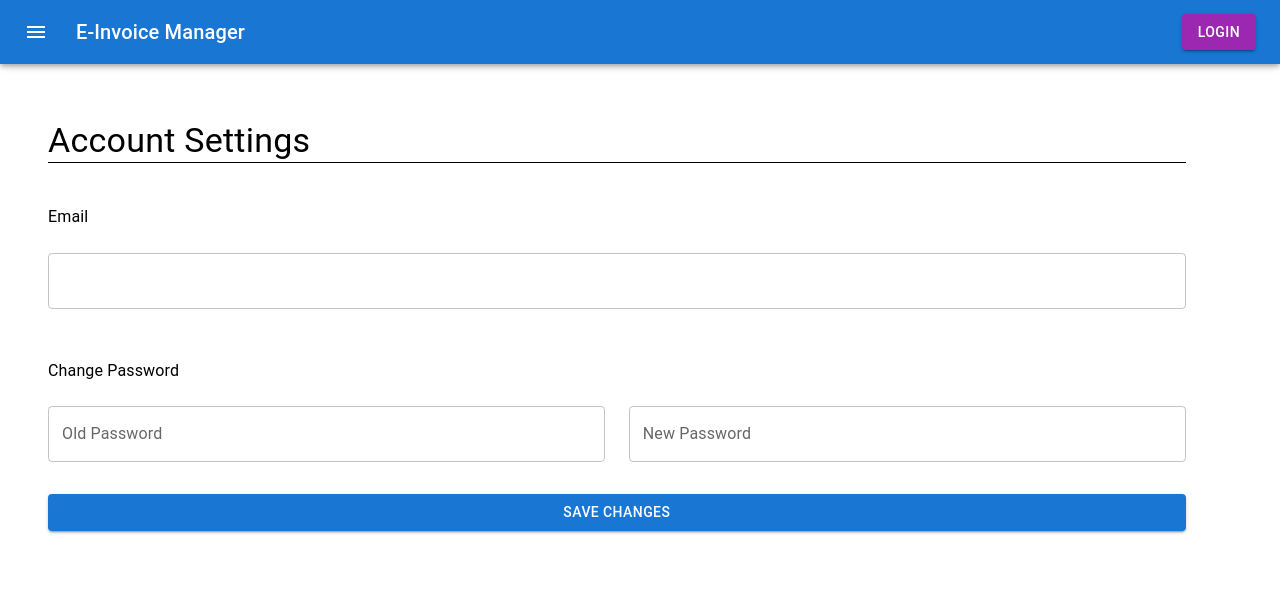
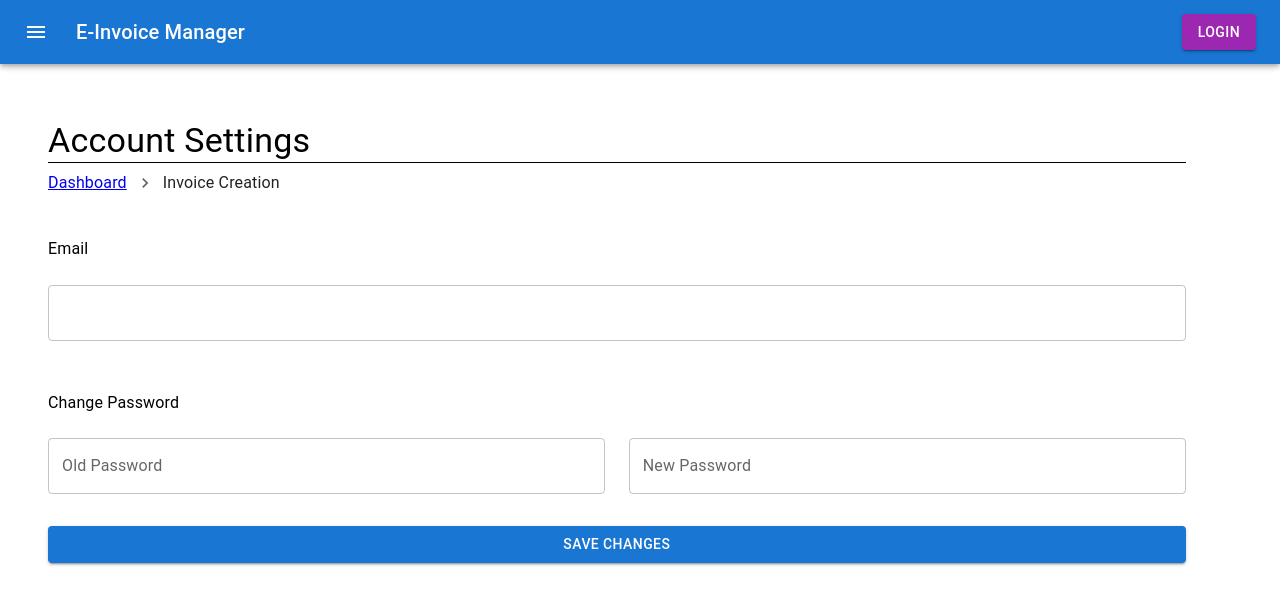
Before and after one commit to Nathan-CSE/Invoicify, a React (Create React App) app in the folder frontend/: page /settings in a window 1280 px wide. Shown: the top 604 px of the page. Built offline with nearby package versions, Linux system fonts and the light colour scheme.

Commit message:
changed index to typescript, adjusted breadcrumbs for proper navigation

```diff
--- a/frontend/src/index.jsx
+++ b/frontend/src/index.tsx
@@ -2,7 +2,7 @@ import React from 'react';
 import ReactDOM from 'react-dom/client';
 import App from './App';
 
-const root = ReactDOM.createRoot(document.getElementById('root'));
+const root = ReactDOM.createRoot(document.getElementById('root')!);
 root.render(
   <React.StrictMode>
     <App />
--- a/frontend/src/pages/CreationGUI.tsx
+++ b/frontend/src/pages/CreationGUI.tsx
@@ -212,7 +212,7 @@ export default function CreationGUI() {
       totalGST: totalGST,
       totalTaxable: totalTaxable,
       totalAmount: totalAmount,
-      vatAmount: vatRate,
+      vatRate: vatRate,
       additionalDocuments: fileList.map(file => ({
         fileName: file.file.name,
         fileSize: file.file.size,
--- a/frontend/src/pages/DashboardPage.tsx
+++ b/frontend/src/pages/DashboardPage.tsx
@@ -38,7 +38,7 @@ function DashboardPage(props: {
 
   // REPLACE your route to the page when implemented
   const options = {
-    'Create/Upload an Invoice': { svg: PenSvg, route: '/' },
+    'Create/Upload an Invoice': { svg: PenSvg, route: '/invoice-creation' },
     'Validate an Invoice': { svg: TickSvg, route: '/' },
     'Send an Invoice': { svg: SendSvg, route: '/' },
     'Manage Invoices': { svg: ManageSvg, route: '/' },
--- a/frontend/src/pages/InvoiceCreation.tsx
+++ b/frontend/src/pages/InvoiceCreation.tsx
@@ -62,7 +62,7 @@ export default function SignIn() {
         >
           <Typography
             component={Link}
-            to='/sign-in'
+            to='/dashboard'
           >
             Dashboard
           </Typography>
--- a/frontend/src/pages/InvoiceCreationConfirmation.tsx
+++ b/frontend/src/pages/InvoiceCreationConfirmation.tsx
@@ -34,7 +34,7 @@ export default function InvoiceCreationConfirmation() {
         >
           <Typography
             component={Link}
-            to='/sign-in'
+            to='/dashboard'
           >
             Dashboard
           </Typography>
--- a/frontend/src/pages/PreviewInvoice.tsx
+++ b/frontend/src/pages/PreviewInvoice.tsx
@@ -43,7 +43,7 @@ export default function PreviewInvoice() {
         >
           <Typography
             component={Link}
-            to='/sign-in'
+            to='/dashboard'
           >
             Dashboard
           </Typography>
--- a/frontend/src/pages/SettingsPage.tsx
+++ b/frontend/src/pages/SettingsPage.tsx
@@ -1,5 +1,5 @@
 import React from 'react';
-import { Routes, Route, useNavigate } from 'react-router-dom';
+import { Routes, Route, useNavigate, Link } from 'react-router-dom';
 import Box from '@mui/material/Box';
 import Typography from '@mui/material/Typography';
 import {
@@ -11,6 +11,8 @@ import {
   TextField,
 } from '@mui/material';
 import ErrorModal from '../components/ErrorModal';
+import Breadcrumbs from '@mui/material/Breadcrumbs';
+import NavigateNextIcon from '@mui/icons-material/NavigateNext';
 
 function SettingsPage(props: { token: string }) {
   // Error Handling
@@ -74,6 +76,23 @@ function SettingsPage(props: { token: string }) {
       >
         <Typography variant='h4'>Account Settings</Typography>
         <Divider sx={{ borderColor: 'black', width: '100%' }} />
+        <Breadcrumbs
+          aria-label='breadcrumb'
+          separator={<NavigateNextIcon fontSize="small" />}
+          sx={{ mt: 1 }}
+        >
+          <Typography
+            component={Link}
+            to='/dashboard'
+          >
+            Dashboard
+          </Typography>
+
+          <Typography color='text.primary'>
+            Invoice Creation
+          </Typography>
+        </Breadcrumbs>
+
         <Box sx={{ mt: 5, width: '100%' }}>
           <Typography variant='subtitle1' gutterBottom>
             Email
```
